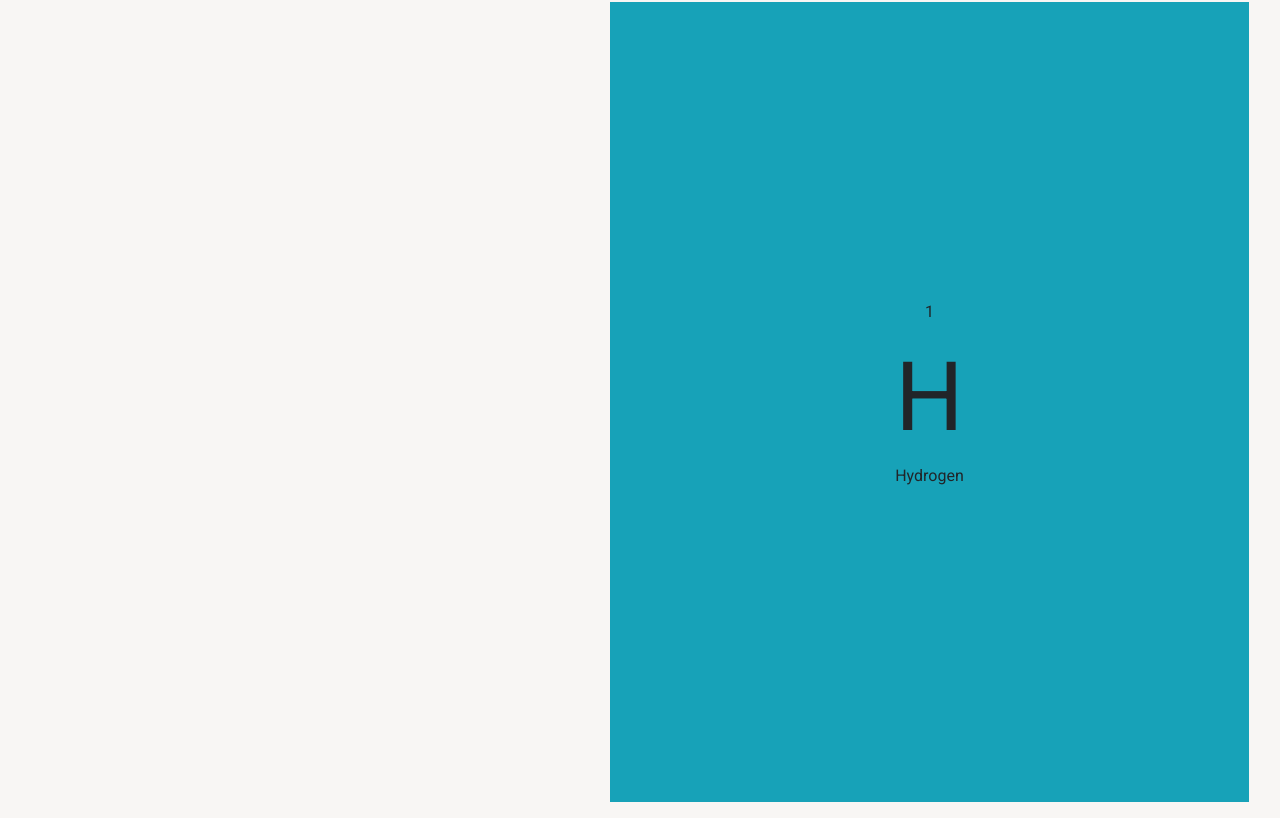
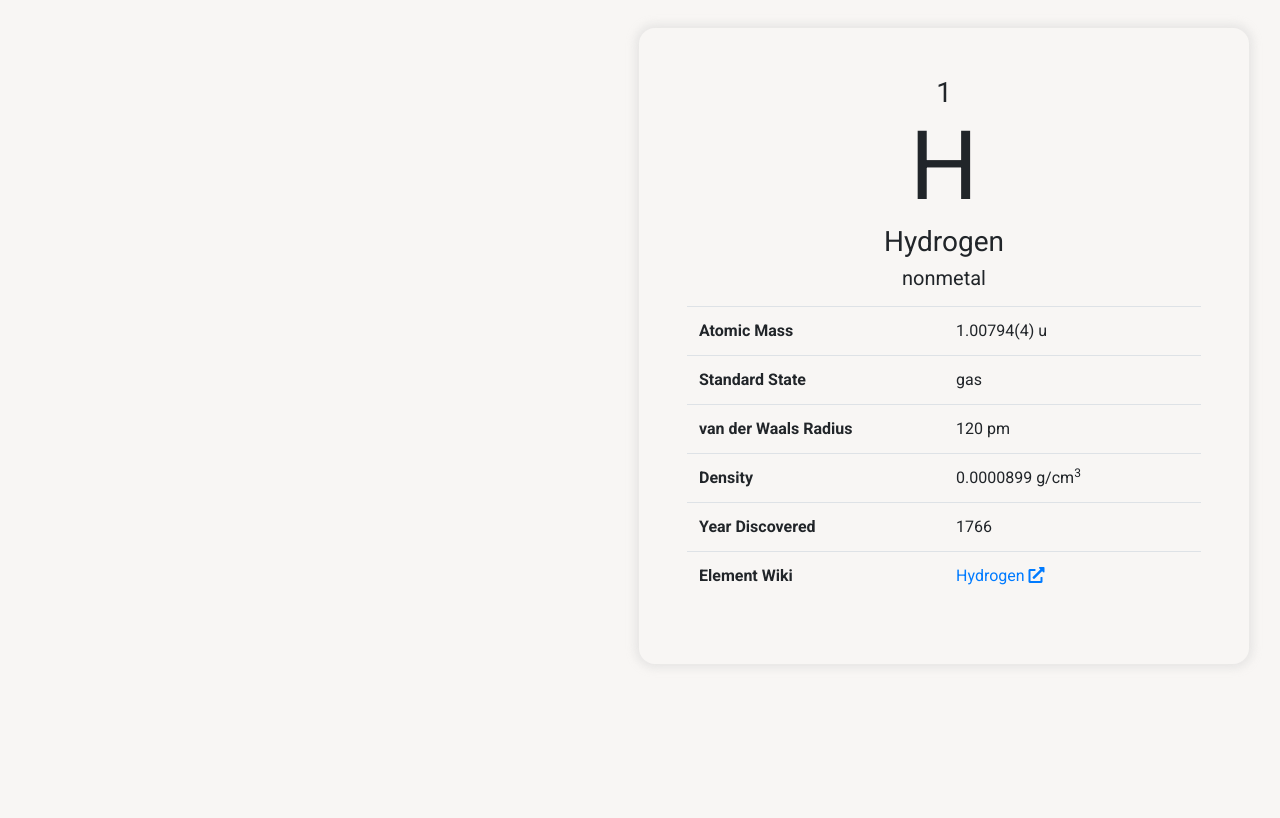
Before and after one commit to yemi-f/periodic-table-js, a plain HTML site: page index.html in a window 1280 px wide. Shown: the part 70-888 px from the top of the page. After the commit the page ends 800 px from the top, so only its background shows below. Drawn offline with nearby package versions, Linux system fonts and the light colour scheme; no server answers.

Commit message:
completed knowledge panel

```diff
--- a/index.html
+++ b/index.html
@@ -10,6 +10,10 @@
     <link
         href="https://fonts.googleapis.com/css2?family=Montserrat:ital,wght@0,700;1,400&family=Roboto:wght@400;700&display=swap"
         rel="stylesheet">
+    <link rel="stylesheet" href="https://use.fontawesome.com/releases/v5.13.1/css/all.css"
+        integrity="sha384-xxzQGERXS00kBmZW/6qxqJPyxW3UR0BPsL4c8ILaIWXva5kFi7TxkIIaMiKtqV1Q" crossorigin="anonymous">
+
+
     <link rel="stylesheet" href="https://stackpath.bootstrapcdn.com/bootstrap/4.5.0/css/bootstrap.min.css"
         integrity="sha384-9aIt2nRpC12Uk9gS9baDl411NQApFmC26EwAOH8WgZl5MYYxFfc+NcPb1dKGj7Sk" crossorigin="anonymous">
 
@@ -17,9 +21,9 @@
 </head>
 
 <body>
-    <header class="header">
+    <!-- <header class="header">
         <h1 class="h1">Periodic Table of Elements</h1>
-    </header>
+    </header> -->
     <div class="row">
         <div class="row col-6" id="element-body">
             <div class="col-3 text-center" id="atomic-number-div">
@@ -29,11 +33,47 @@
             <div class="col-6" id="name-div">
             </div>
         </div>
-        <div class="col-6 bg-info vertical-center" id="knowledge-panel-div" style="height: 100vh;">
-            <div class="text-center w-100">
-                <p id="knowledge-atomic-number">1</p>
-                <h1 class="display-1" id="knowledge-symbol">H</h1>
-                <p id="knowledge-name">Hydrogen</p>
+        <div class="col-6 vertical-center position-fixed h-100 justify-content-end">
+            <div class="w-100 p-5" id="knowledge-panel-div">
+                <ul class="list-unstyled text-center">
+                    <li class="h3 mb-0"><span id="knowledge-atomic-number">1</span></li>
+                    <li class="display-1"><span id="knowledge-symbol">H</span></li>
+                    <li class="h3 text-capitalise mt-0"><span id="knowledge-name">Hydrogen</span></li>
+                    <li class="h5 text-lowercase"><span id="knowledge-group-block">nonmetal</span></li>
+                </ul>
+
+
+                <table class="table">
+                    <tbody>
+                        <tr>
+                            <th scope="row">Atomic Mass</th>
+                            <td class="w-50"><span id="knowledge-atomic-mass">1.00794(4)</span> u</td>
+                        </tr>
+                        <tr>
+                            <th scope="row">Standard State</th>
+                            <td><span id="knowledge-standard-state">gas</span></td>
+                        </tr>
+                        <tr>
+                            <th scope="row">van der Waals Radius</th>
+                            <td><span id="knowledge-atomic-radius">120</span> pm</td>
+                        </tr>
+                        <tr>
+                            <th scope="row">Density</th>
+                            <td><span id="knowledge-density">0.0000899</span> g/cm<sup>3</sup></td>
+                        </tr>
+                        <tr>
+                            <th scope="row">Year Discovered</th>
+                            <td><span id="knowledge-year-discovered">1766</span></td>
+                        </tr>
+                        <tr>
+                            <th scope="row">Element Wiki</th>
+                            <td><span id="knowledge-wiki"><a href="https://wikipedia.org/wiki/hydrogen"
+                                        target="_blank">Hydrogen <i class="fas fa-external-link-alt"></i></a></span></i>
+                            </td>
+                        </tr>
+                    </tbody>
+                </table>
+
             </div>
         </div>
     </div>
--- a/scripts/main.js
+++ b/scripts/main.js
@@ -7,12 +7,30 @@ const nameDiv = document.getElementById('name-div')
 const knowledgeAtomicNumber = document.getElementById('knowledge-atomic-number')
 const knowledgeSymbol = document.getElementById('knowledge-symbol')
 const knowledgeName = document.getElementById('knowledge-name')
+const knowledgeGroupBlock = document.getElementById('knowledge-group-block')
+const knowledgeStandardState = document.getElementById('knowledge-standard-state')
+const knowledgeAtomicMass = document.getElementById('knowledge-atomic-mass')
+const knowledgeAtomicRadius = document.getElementById('knowledge-atomic-radius')
+const knowledgeDensity = document.getElementById('knowledge-density')
+const knowledgeYearDiscovered = document.getElementById('knowledge-year-discovered')
+const knowledgeWiki = document.getElementById('knowledge-wiki')
 
+function createWikiUrl(string) {
+    return "https://www.wikipedia.org/wiki/" + string
+}
 
 function updateKnowledgePanel(e) {
     knowledgeAtomicNumber.innerHTML = e.atomicNumber
     knowledgeSymbol.innerHTML = e.symbol
     knowledgeName.innerHTML = e.name
+    knowledgeAtomicMass.innerHTML = e.atomicMass
+    knowledgeGroupBlock.innerHTML = e.groupBlock
+    knowledgeStandardState.innerHTML = e.standardState
+    knowledgeAtomicRadius.innerHTML = e.vanDelWaalsRadius
+    knowledgeDensity.innerHTML = e.density
+    knowledgeYearDiscovered.innerHTML = e.yearDiscovered
+    // knowledgeWiki.innerHTML = "<a href='https://www.wikipedia.org/wiki/" + e.name + "'" + e.name + "</a>"
+    knowledgeWiki.innerHTML = "<a href='" + createWikiUrl(e.name) + "' target='_blank'>" + e.name + " <i class='fas fa-external-link-alt'></a>"
 }
 
 
--- a/styles/style.css
+++ b/styles/style.css
@@ -2,6 +2,12 @@ body {
     padding: 16px;
     font-family: 'Roboto', sans-serif;
     background-color: #F8F6F4;
+}
+
+#knowledge-panel-div {
+    background-color: #F8F6F4;
+    box-shadow: 0px 0px 8px 4px rgba(205, 205, 205, 0.4);
+    border-radius: 16px;
 }
 
 .vertical-center {
@@ -9,11 +15,18 @@ body {
     align-items: center;
 }
 
+
+
+.position-fixed {
+    right: 16px;
+}
+
 #atomic-number,
 #symbol,
 #name {
     padding: 8px;
     box-shadow: 0px 0px 8px 4px rgba(205, 205, 205, 0.4);
+    cursor: pointer;
 }
 
 #atomic-number {
```
